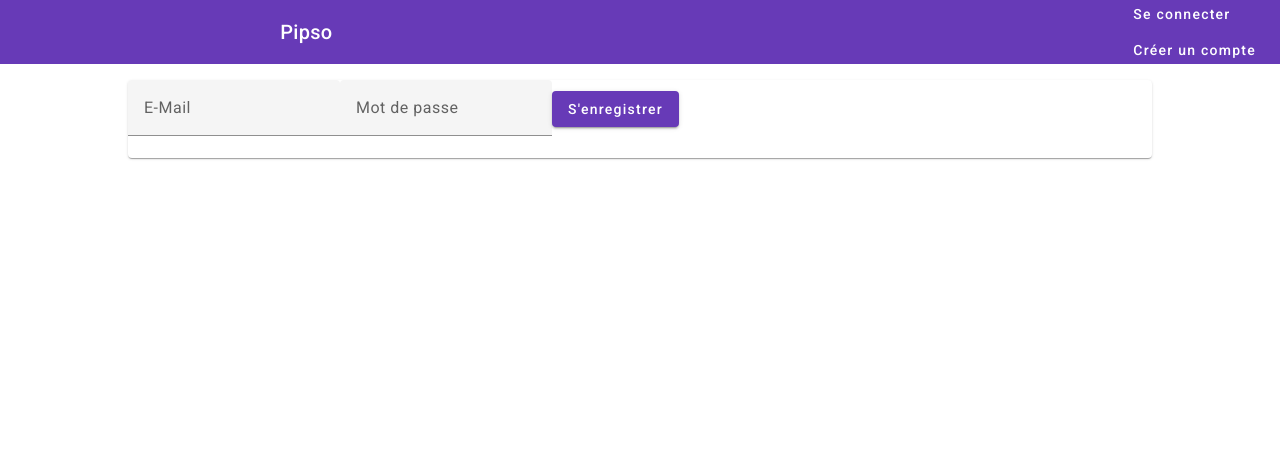
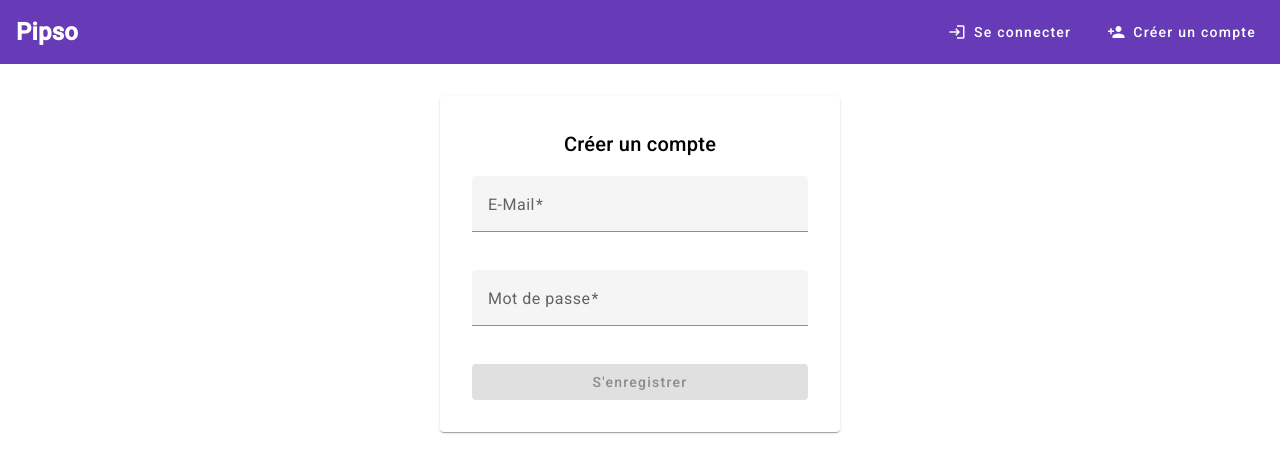
Before and after one commit to Ludover/TFE-project, an Angular app: page /signup in a window 1280 px wide. Shown: the top 472 px of the page. Built offline with nearby package versions, Linux system fonts and the light colour scheme.

Commit message:
Amélioration de l'authentification

```diff
--- a/src/app/Auth/auth-data.model.ts
+++ b/src/app/Auth/auth-data.model.ts
@@ -1,4 +1,4 @@
 export interface AuthData {
-    email: string;
-    password: string;
+  email: string;
+  password: string;
 }
--- a/src/app/Auth/signin/signin.component.css
+++ b/src/app/Auth/signin/signin.component.css
@@ -0,0 +1,24 @@
+.signin-card {
+  max-width: 400px;
+  margin: 2rem auto;
+  padding: 2rem;
+}
+
+mat-card h2 {
+  text-align: center;
+  margin-bottom: 1rem;
+}
+
+mat-form-field {
+  width: 100%;
+  margin-bottom: 1rem;
+}
+
+button {
+  width: 100%;
+}
+
+.spinner {
+  display: block;
+  margin: 2rem auto;
+}
--- a/src/app/Auth/signin/signin.component.html
+++ b/src/app/Auth/signin/signin.component.html
@@ -1,15 +1,44 @@
-<mat-card>
-    <mat-spinner *ngIf="isLoading"></mat-spinner>
-    <form (submit)="onLogin(loginForm)" #loginForm="ngForm" *ngIf="!isLoading">
-        <mat-form-field>
-            <input matInput type="email" ngModel name="email" required placeholder="E-Mail" #emailInput="ngModel" />
-            <mat-error *ngIf="emailInput.invalid">Veuillez saisir un email valide.</mat-error>
-        </mat-form-field>
-        <mat-form-field>
-            <input matInput type="password" ngModel name="password" required placeholder="Mot de passe"
-                #passwordInput="ngModel" />
-            <mat-error *ngIf="passwordInput.invalid">Veuillez saisir un mot de passe.</mat-error>
-        </mat-form-field>
-        <button mat-raised-button color="primary" type="submit" *ngIf="!isLoading">Se connecter</button>
-    </form>
+<mat-card class="signin-card">
+  <mat-spinner *ngIf="isLoading" class="spinner"></mat-spinner>
+  <form (submit)="onLogin(loginForm)" #loginForm="ngForm" *ngIf="!isLoading">
+    <h2>Se connecter</h2>
+    <mat-form-field appearance="fill">
+      <mat-label>E-Mail</mat-label>
+      <input
+        matInput
+        type="email"
+        ngModel
+        name="email"
+        required
+        placeholder="E-Mail"
+        #emailInput="ngModel"
+      />
+      <mat-error *ngIf="emailInput.invalid && emailInput.touched">
+        Veuillez saisir un email valide.
+      </mat-error>
+    </mat-form-field>
+    <mat-form-field appearance="fill">
+      <mat-label>Mot de passe</mat-label>
+      <input
+        matInput
+        type="password"
+        ngModel
+        name="password"
+        required
+        placeholder="Mot de passe"
+        #passwordInput="ngModel"
+      />
+      <mat-error *ngIf="passwordInput.invalid && passwordInput.touched">
+        Veuillez saisir un mot de passe.
+      </mat-error>
+    </mat-form-field>
+    <button
+      mat-raised-button
+      color="primary"
+      type="submit"
+      [disabled]="loginForm.invalid || isLoading"
+    >
+      Se connecter
+    </button>
+  </form>
 </mat-card>
--- a/src/app/Auth/signin/signin.component.ts
+++ b/src/app/Auth/signin/signin.component.ts
@@ -1,22 +1,38 @@
 import { Component } from '@angular/core';
 import { NgForm } from '@angular/forms';
 import { AuthService } from '../auth.service';
+import { MatSnackBar } from '@angular/material/snack-bar';
 
 @Component({
   selector: 'app-signin',
   templateUrl: './signin.component.html',
-  styleUrls: ['./signin.component.css']
+  styleUrls: ['./signin.component.css'],
 })
 export class SigninComponent {
   isLoading = false;
 
-  constructor(public authService: AuthService) {}
+  constructor(public authService: AuthService, private snackBar: MatSnackBar) {}
 
   onLogin(form: NgForm) {
     if (form.invalid) {
       return;
     }
     this.isLoading = true;
-    this.authService.login(form.value.email, form.value.password);
+    this.authService.login(form.value.email, form.value.password).subscribe({
+      next: () => {
+        this.isLoading = false;
+        this.snackBar.open('Connexion réussie', 'Fermer', {
+          duration: 3000,
+          verticalPosition: 'top',
+        });
+      },
+      error: (error) => {
+        this.isLoading = false;
+        this.snackBar.open('Identifiant ou mot de passe incorrect', 'Fermer', {
+          duration: 3000,
+          verticalPosition: 'top',
+        });
+      },
+    });
   }
 }
--- a/src/app/Auth/signup/signup.component.css
+++ b/src/app/Auth/signup/signup.component.css
@@ -0,0 +1,24 @@
+.signup-card {
+  max-width: 400px;
+  margin: 2rem auto;
+  padding: 2rem;
+}
+
+mat-card h2 {
+  text-align: center;
+  margin-bottom: 1rem;
+}
+
+mat-form-field {
+  width: 100%;
+  margin-bottom: 1rem;
+}
+
+button {
+  width: 100%;
+}
+
+mat-spinner {
+  display: block;
+  margin: 2rem auto;
+}
--- a/src/app/Auth/signup/signup.component.html
+++ b/src/app/Auth/signup/signup.component.html
@@ -1,18 +1,44 @@
-<mat-card>
-    <mat-spinner *ngIf="isLoading"></mat-spinner>
-    <form
-      (submit)="onSignup(signupForm)"
-      #signupForm="ngForm"
-      *ngIf="!isLoading"
+<mat-card class="signup-card">
+  <mat-spinner *ngIf="isLoading"></mat-spinner>
+  <form (submit)="onSignup(signupForm)" #signupForm="ngForm" *ngIf="!isLoading">
+    <h2>Créer un compte</h2>
+    <mat-form-field appearance="fill">
+      <mat-label>E-Mail</mat-label>
+      <input
+        matInput
+        type="email"
+        ngModel
+        name="email"
+        required
+        placeholder="E-Mail"
+        #emailInput="ngModel"
+      />
+      <mat-error *ngIf="emailInput.invalid && emailInput.touched">
+        Veuillez saisir un email valide.
+      </mat-error>
+    </mat-form-field>
+    <mat-form-field appearance="fill">
+      <mat-label>Mot de passe</mat-label>
+      <input
+        matInput
+        type="password"
+        ngModel
+        name="password"
+        required
+        placeholder="Mot de passe"
+        #passwordInput="ngModel"
+      />
+      <mat-error *ngIf="passwordInput.invalid && passwordInput.touched">
+        Veuillez saisir un mot de passe.
+      </mat-error>
+    </mat-form-field>
+    <button
+      mat-raised-button
+      color="primary"
+      type="submit"
+      [disabled]="signupForm.invalid || isLoading"
     >
-      <mat-form-field>
-        <input matInput type="email" ngModel name="email" required placeholder="E-Mail" #emailInput="ngModel" />
-        <mat-error *ngIf="emailInput.invalid">Veuillez saisir un email valide.</mat-error>
-      </mat-form-field>
-      <mat-form-field>
-        <input matInput type="password" ngModel name="password" required placeholder="Mot de passe" #passwordInput="ngModel" />
-        <mat-error *ngIf="passwordInput.invalid">Veuillez saisir un mot de passe</mat-error>
-      </mat-form-field>
-      <button mat-raised-button color="primary" type="submit" *ngIf="!isLoading">S'enregistrer</button>
-    </form>
-  </mat-card>
+      S'enregistrer
+    </button>
+  </form>
+</mat-card>
--- a/src/app/app.module.ts
+++ b/src/app/app.module.ts
@@ -1,7 +1,11 @@
 import { NgModule } from '@angular/core';
 import { BrowserModule } from '@angular/platform-browser';
 import { FormsModule } from '@angular/forms';
-import { HTTP_INTERCEPTORS, HttpClient, HttpClientModule } from '@angular/common/http';
+import {
+  HTTP_INTERCEPTORS,
+  HttpClient,
+  HttpClientModule,
+} from '@angular/common/http';
 import { MatInputModule } from '@angular/material/input';
 import { MatFormFieldModule } from '@angular/material/form-field';
 import { MatButtonModule } from '@angular/material/button';
@@ -9,6 +13,8 @@ import { MatCardModule } from '@angular/material/card';
 import { MatToolbarModule } from '@angular/material/toolbar';
 import { MatExpansionModule } from '@angular/material/expansion';
 import { MatProgressSpinnerModule } from '@angular/material/progress-spinner';
+import { MatIconModule } from '@angular/material/icon';
+import { MatSnackBarModule } from '@angular/material/snack-bar';
 
 import { AppComponent } from './app.component';
 import { MovieCreateComponent } from './review/movie-create/movie-create.component';
@@ -44,8 +50,12 @@ import { AuthInterceptor } from './Auth/auth-interceptor';
     MatToolbarModule,
     MatExpansionModule,
     MatProgressSpinnerModule,
+    MatIconModule,
+    MatSnackBarModule,
   ],
-  providers: [{provide: HTTP_INTERCEPTORS, useClass: AuthInterceptor, multi: true}],
+  providers: [
+    { provide: HTTP_INTERCEPTORS, useClass: AuthInterceptor, multi: true },
+  ],
   bootstrap: [AppComponent],
 })
 export class AppModule {}
--- a/src/app/header/header.component.css
+++ b/src/app/header/header.component.css
@@ -1,24 +1,41 @@
-.mat-toolbar {
-  display: flex;
-  justify-content: center;
+.toolbar-title {
+  font-size: 1.5rem;
+  font-weight: bold;
 }
 
-ul {
+.logo-link {
+  color: white;
+  text-decoration: none;
+}
+
+.spacer {
+  flex: 1;
+}
+
+.menu-list {
+  display: flex;
   list-style: none;
   padding: 0;
   margin: 0;
 }
 
-.spacer {
-  flex: 1 1 auto;
+.menu-list li {
+  margin-left: 20px;
 }
 
-a {
+.menu-list a {
+  display: flex;
+  align-items: center;
   text-decoration: none;
   color: white;
+  transition: background-color 0.3s, color 0.3s;
 }
 
-.toolbar-title {
-  flex-grow: 1;
-  text-align: center;
+.menu-list a:hover {
+  background-color: rgba(255, 255, 255, 0.2);
+  color: #ffcc00;
 }
+
+mat-icon {
+  margin-right: 8px;
+}
--- a/src/app/header/header.component.html
+++ b/src/app/header/header.component.html
@@ -1,21 +1,33 @@
 <mat-toolbar color="primary">
-  <span class="toolbar-title"><a routerLink="/">Pipso</a></span>
+  <span class="toolbar-title">
+    <a routerLink="/" class="logo-link">Pipso</a>
+  </span>
   <span class="spacer"></span>
-  <ul>
+  <ul class="menu-list">
     <li *ngIf="userIsAuthenticated">
-    <a mat-button routerLink="/search" routerLinkActive="mat-accent">Rechercher un film</a>
+      <a mat-button routerLink="/search" routerLinkActive="mat-accent"
+        ><mat-icon>search</mat-icon> Rechercher un film</a
+      >
     </li>
     <li *ngIf="userIsAuthenticated">
-      <a mat-button routerLink="/create" routerLinkActive="mat-accent">Ajouter un film</a>
+      <a mat-button routerLink="/create" routerLinkActive="mat-accent"
+        ><mat-icon>add</mat-icon> Ajouter un film</a
+      >
     </li>
     <li *ngIf="!userIsAuthenticated">
-      <a mat-button routerLink="/signin" routerLinkActive="mat-accent">Se connecter</a>
+      <a mat-button routerLink="/signin" routerLinkActive="mat-accent"
+        ><mat-icon>login</mat-icon> Se connecter</a
+      >
     </li>
     <li *ngIf="!userIsAuthenticated">
-      <a mat-button routerLink="/signup" routerLinkActive="mat-accent">Créer un compte</a>
+      <a mat-button routerLink="/signup" routerLinkActive="mat-accent"
+        ><mat-icon>person_add</mat-icon> Créer un compte</a
+      >
     </li>
     <li *ngIf="userIsAuthenticated">
-      <a mat-button (click)="onLogout()">Se déconnecter</a>
+      <a mat-button (click)="onLogout()"
+        ><mat-icon>logout</mat-icon> Se déconnecter</a
+      >
     </li>
   </ul>
 </mat-toolbar>
```
Also changed, not shown: src/app/Auth/auth.service.ts (+30 -16 lines), 2 other files (tests, documents, lock files or other folders).
